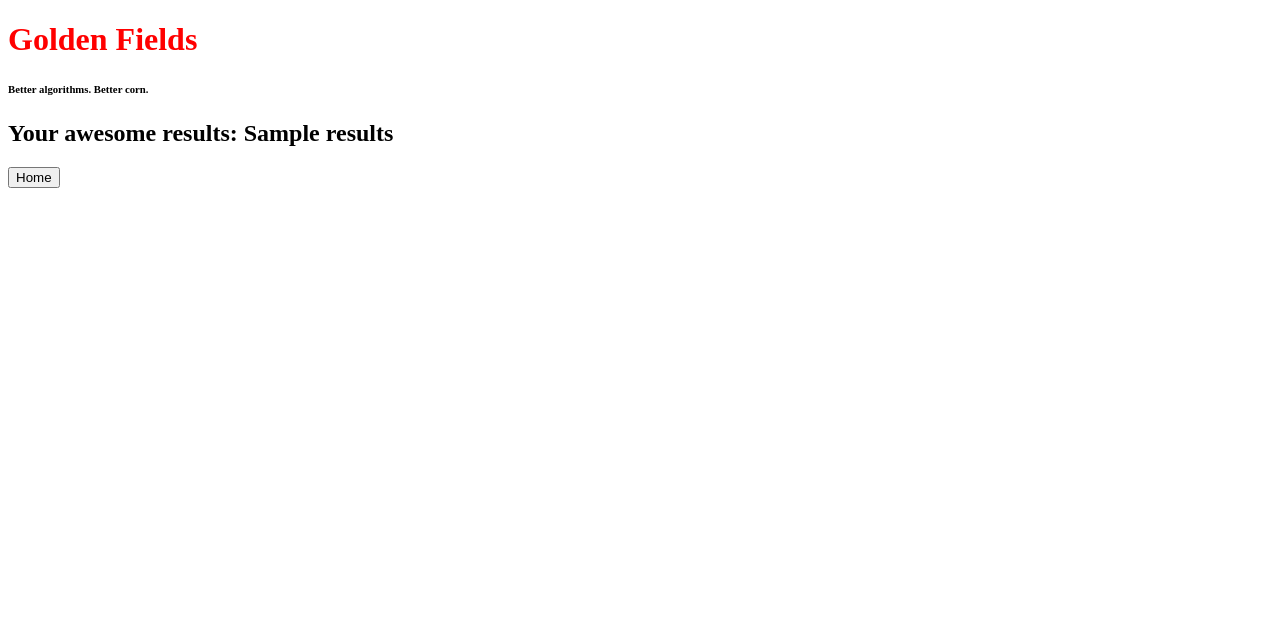
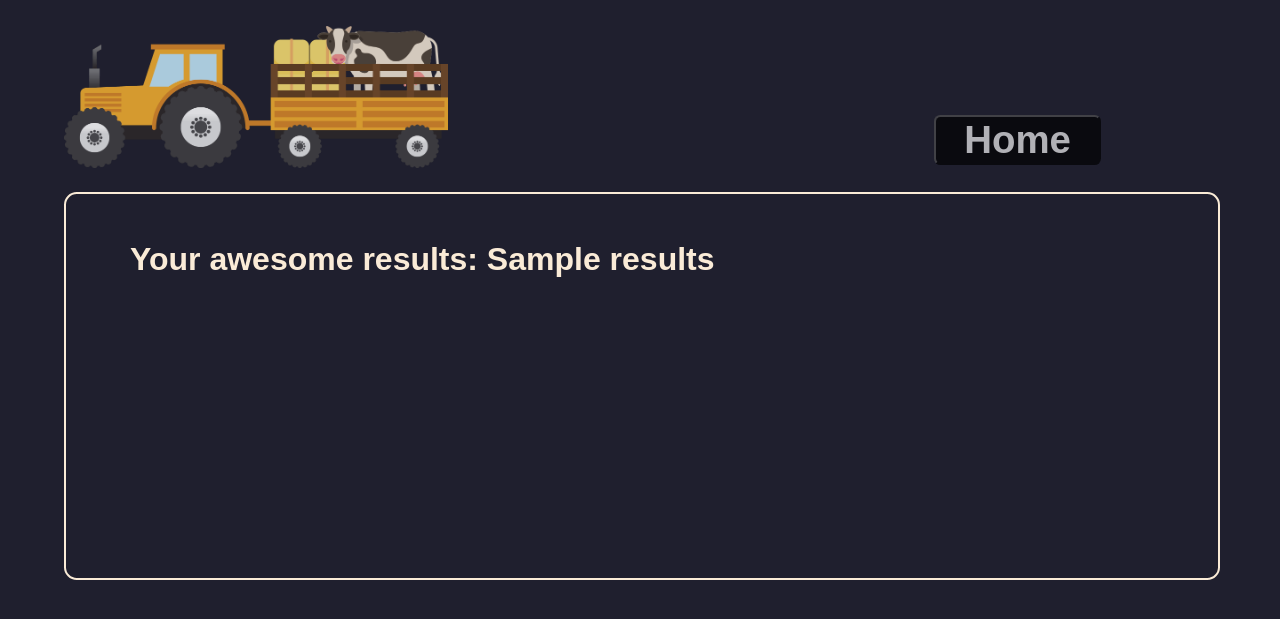
Before and after one commit to Arthur-S-Huang/GoldenFields, a Django app: template goldenfields/forecaster/templates/forecaster/results.html in a window 1280 px wide. Shown: the top 619 px of the page. Run offline with Django 3.2, Linux system fonts and the light colour scheme; the template is opened without the code that fills it: most values are stand-ins (such as "Sample title", 1, 10 or a date in 2020).

Commit message:
added styling to results page

```diff
--- a/goldenfields/forecaster/static/forecaster/result.css
+++ b/goldenfields/forecaster/static/forecaster/result.css
@@ -1,3 +1,45 @@
-h1 {
-    color: red;
+body {
+    background-color: #1f1f2e;
+    color: #FAEBD7
 }
+#result img {
+    width: 30vw;
+    height: auto;
+    position: absolute;
+    top: 2vw;
+    left: 5vw;
+    opacity: 0.85;
+}
+#resultParagraph {
+    position: absolute;
+    left: 5vw;
+    top: 15vw;
+    border-style: solid;
+    border-width: 2px;
+    border-radius: 1vw;
+    width: 90%;
+    height: 30vw;
+}
+#resultParagraph h1 {
+    font-family: sans-serif;
+    padding-top: 2vw;
+    padding-left: 5vw;
+}
+#button {
+    position: absolute;
+    left: 73vw;
+    top: 9vw;
+    width: 13vw;
+    font-size: 3vw;
+    font-family: sans-serif;
+    font-weight: bold;
+    color: white;
+    border-radius: 0.5vw;
+}
+#button:default {
+    background: black;
+    opacity: 0.65;
+}
+#button:hover {
+    background: pink;
+}
--- a/goldenfields/forecaster/templates/forecaster/index.html
+++ b/goldenfields/forecaster/templates/forecaster/index.html
@@ -17,6 +17,7 @@
       <div id="introParagraph">
           <h1>{{ current_location }}</h2>
           <h1>{{ current_temp }}</h3>
+          <img src="{% static 'forecaster/mapPin.png' %}">
       </div>
 
       <div id="forecast">
@@ -25,6 +26,8 @@
               <button type="submit" id="button"><strong>Forecast</strong></button>
           </form>
       </div>
+      <div id="sapce">
+      </div>
   </body>
 
 </html>
--- a/goldenfields/forecaster/templates/forecaster/results.html
+++ b/goldenfields/forecaster/templates/forecaster/results.html
@@ -3,29 +3,24 @@
 {% load static %}
 
 <html lang="en">
-  <head>
-    <link href="../../static/forecaster/result.css" rel="stylesheet">
+    <head>
+        <link href="{% static 'forecaster/result.css' %}" rel="stylesheet">
+        <title>Golden Fields</title>
+    </head>
 
-    <title>Golden Fields</title>
-  </head>
+    <body>
+        <div id="result">
+            <img src="{% static 'forecaster/resultTruck.png' %}">
+        </div>
 
-  <body>
+        <div id="resultParagraph">
+            <h1>Your awesome results: {{ results }}</h1>
+        </div>
 
-      <div >
+        <form action="/forecaster/">
+            <button type="submit" id="button">Home</button>
+        </form>
 
-          <h1><strong>Golden Fields</strong></h1>
-          <h6>Better algorithms. Better corn.</h6>
-
-            {% if error_message %}<p><strong>{{ error_message }}</strong></p>{% endif %}
-
-
-            <h2>Your awesome results: {{ results }}</h2>
-
-          <div>
-            <form action="/forecaster/">
-                <button type="submit">Home</button>
-            </form>
-          </div>
 
       </div>
 
```
Also changed, not shown: goldenfields/forecaster/static/forecaster/style.css (+9 -4 lines), goldenfields/forecaster/static/forecaster/mapPin.png (added), goldenfields/forecaster/static/forecaster/resultTruck.png (added), 1 other file.
